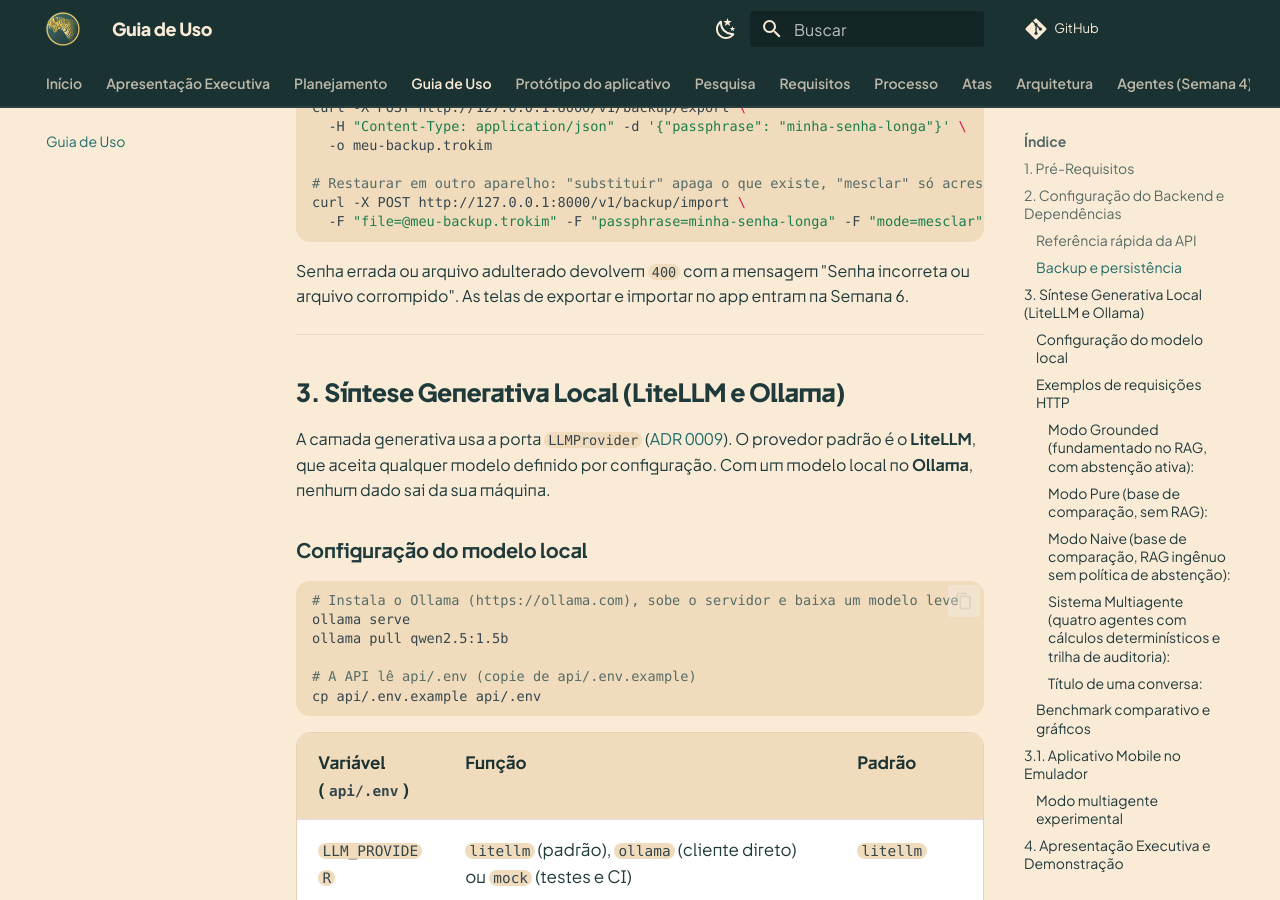
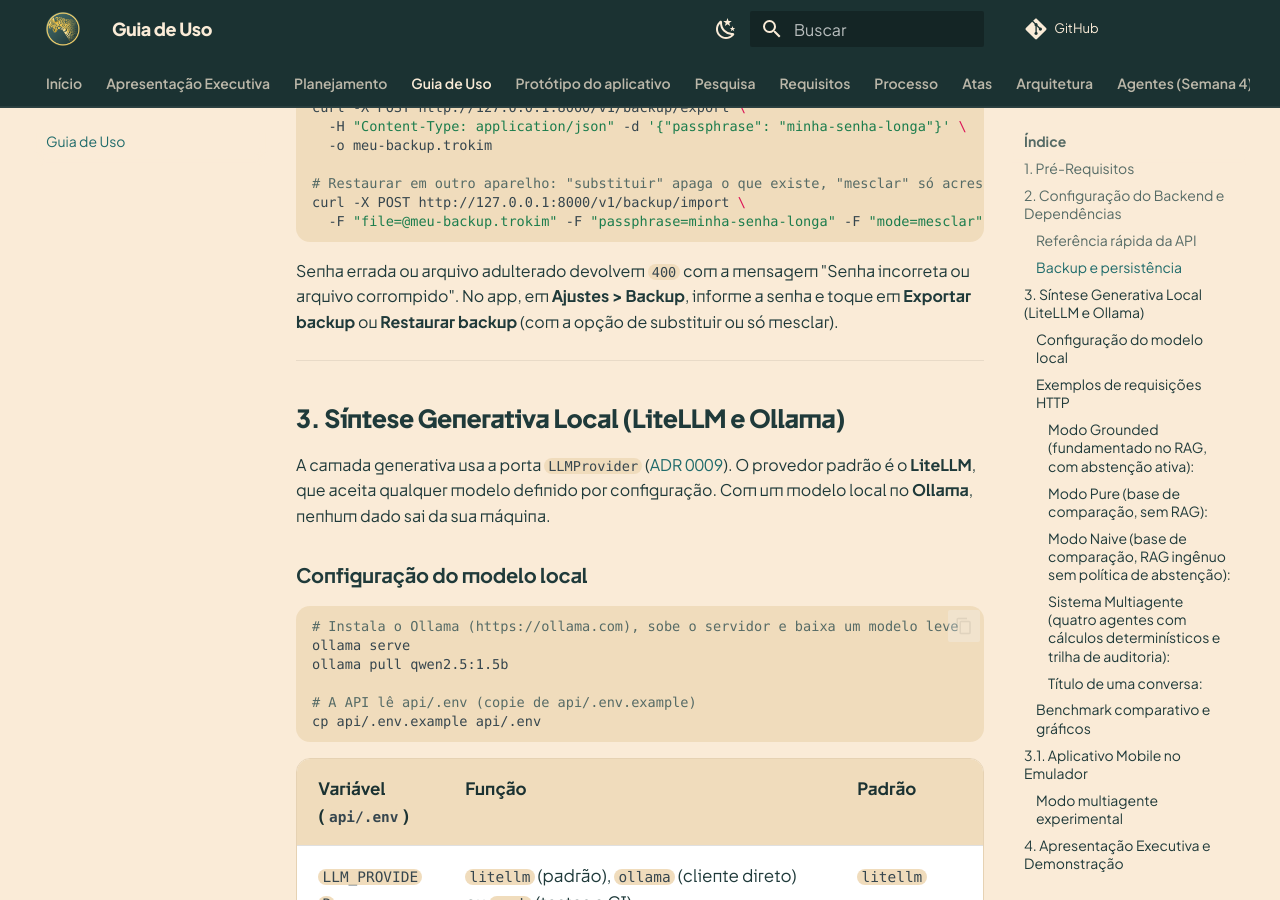
Before and after one commit to moonshinerd/trokim, an MkDocs documentation site: the page built from docs/guia-de-uso.md, in a window 1280 px wide and 900 px high, scrolled down 2887 px. Built offline with MkDocs 1.6.1 and Material for MkDocs 9.7.7, drawn with Linux system fonts in a browser that asks for light colours; comment, search, counter and statistics services are not loaded.

Commit message:
docs: telas de backup no app e rastreabilidade do RF32

````diff
--- a/docs/guia-de-uso.md
+++ b/docs/guia-de-uso.md
@@ -78,7 +78,7 @@ curl -X POST http://127.0.0.1:8000/v1/backup/import \
 ```
 
 Senha errada ou arquivo adulterado devolvem `400` com a mensagem "Senha incorreta ou arquivo
-corrompido". As telas de exportar e importar no app entram na Semana 6.
+corrompido". No app, em **Ajustes > Backup**, informe a senha e toque em **Exportar backup** ou **Restaurar backup** (com a opção de substituir ou só mesclar).
 
 ---
 
````
Also changed, not shown: docs/adr/0024-persistencia-local-e-backup-criptografado.md (+0 -2 lines), docs/planejamento.md (+1 -1 lines), docs/requisitos.md (+2 -2 lines).
